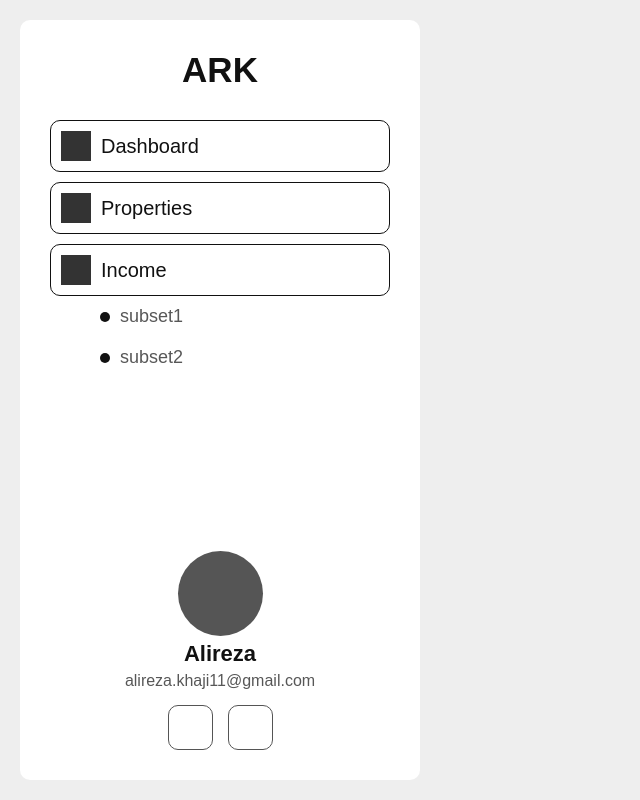
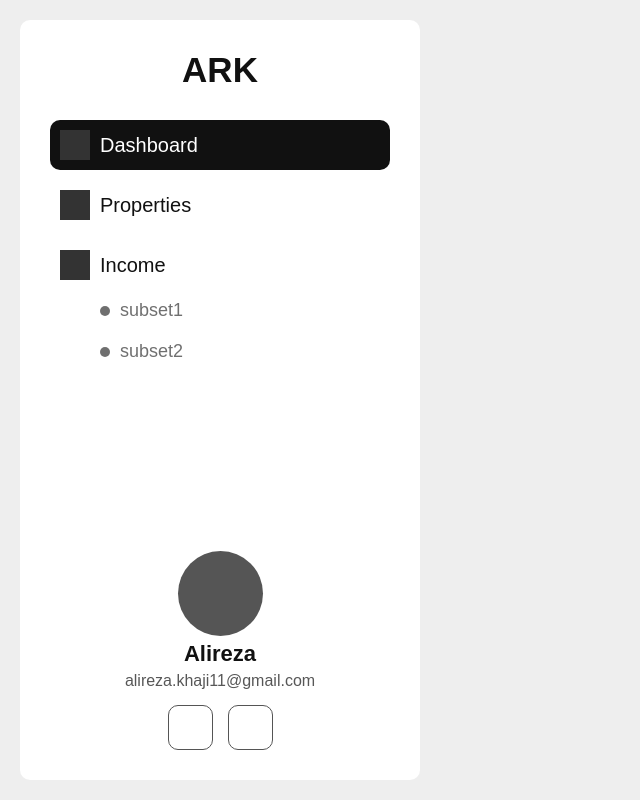
Before and after one commit to ark1111/ark-panel, a React (Vite) app: page / in a window 1280 px wide. Shown: the whole page, without its empty margins (0-640 px from the left). Built offline with nearby package versions, Linux system fonts and the light colour scheme; a web font is replaced by a local one.

Commit message:
feat : nav / activeNav

```diff
--- a/src/components/nav/index.styled.ts
+++ b/src/components/nav/index.styled.ts
@@ -39,11 +39,11 @@ export const MenuItem = styled.div`
   margin-bottom: 10px;
 `;
 
-export const MenuItemMain = styled.div`
+export const MenuItemMain = styled.div<{ $isActive: boolean }>`
   width: 100%;
   padding: 10px;
   border-radius: 10px;
-  border: 1px solid #111;
+  background-color: ${(props) => (props.$isActive ? "#111" : "transparent")};
   display: flex;
   align-items: center;
   justify-content: space-between;
@@ -63,9 +63,9 @@ export const MenuItemMainIcon = styled.div`
   background-color: #333;
 `;
 
-export const MenuItemMainText = styled.div`
+export const MenuItemMainText = styled.div<{ $isActive: boolean }>`
   font-size: 20px;
-  color: #111;
+  color: ${(props) => (props.$isActive ? "#ffffff" : "#111")};
 `;
 
 export const MenuItemChilds = styled.div`
@@ -73,13 +73,14 @@ export const MenuItemChilds = styled.div`
   padding-left: 50px;
 `;
 
-export const MenuItemChildItem = styled.div`
+export const MenuItemChildItem = styled.div<{ $isActive: boolean }>`
   width: 100%;
   display: flex;
   align-items: center;
   column-gap: 10px;
   padding: 10px 0;
   cursor: pointer;
+  opacity: ${(props) => (props.$isActive ? "100%" : "60%")};
 `;
 
 export const ChildItemDot = styled.div`
@@ -92,7 +93,6 @@ export const ChildItemDot = styled.div`
 export const ChildItemText = styled.div`
   font-size: 18px;
   color: #111;
-  opacity: 70%;
 `;
 
 export const Profile = styled.div`
--- a/src/components/nav/index.tsx
+++ b/src/components/nav/index.tsx
@@ -1,3 +1,4 @@
+import { useState } from "react";
 import {
   Box,
   ChildItemDot,
@@ -25,6 +26,21 @@ import { MenuList } from "./list";
 type Props = {};
 
 const Nav = (props: Props) => {
+  const [activeNav, setActiveNav] = useState(1);
+  const [activeChildNav, setActiveChildNav] = useState<null | number>(null);
+
+  const changeNav = (id: number, index: number) => {
+    if (MenuList[index].childs.length > 0) {
+    } else {
+      setActiveNav(id);
+      setActiveChildNav(null);
+    }
+  };
+
+  const childchangeNav = (pid: number, id: number) => {
+    setActiveNav(pid);
+    setActiveChildNav(id);
+  };
   return (
     <Box>
       <TopPart>
@@ -32,19 +48,28 @@ const Nav = (props: Props) => {
           <LogoText>ARK</LogoText>
         </Logo>
         <Menu>
-          {MenuList.map((item) => (
+          {MenuList.map((item, index) => (
             <MenuItem key={item.id}>
-              <MenuItemMain>
+              <MenuItemMain
+                $isActive={item.id === activeNav}
+                onClick={() => changeNav(item.id, index)}
+              >
                 <MenuItemMainLeft>
                   <MenuItemMainIcon></MenuItemMainIcon>
-                  <MenuItemMainText>{item.title}</MenuItemMainText>
+                  <MenuItemMainText $isActive={item.id === activeNav}>
+                    {item.title}
+                  </MenuItemMainText>
                 </MenuItemMainLeft>
               </MenuItemMain>
               {item.childs?.length > 0 && (
                 <MenuItemChilds>
                   {item.childs.map((childItem) => (
-                    <MenuItemChildItem key={childItem.id}>
-                      <ChildItemDot></ChildItemDot>
+                    <MenuItemChildItem
+                      key={childItem.id}
+                      onClick={() => childchangeNav(item.id,childItem.id)}
+                      $isActive={childItem.id === activeChildNav}
+                    >
+                      <ChildItemDot ></ChildItemDot>
                       <ChildItemText>{childItem.title}</ChildItemText>
                     </MenuItemChildItem>
                   ))}
```
